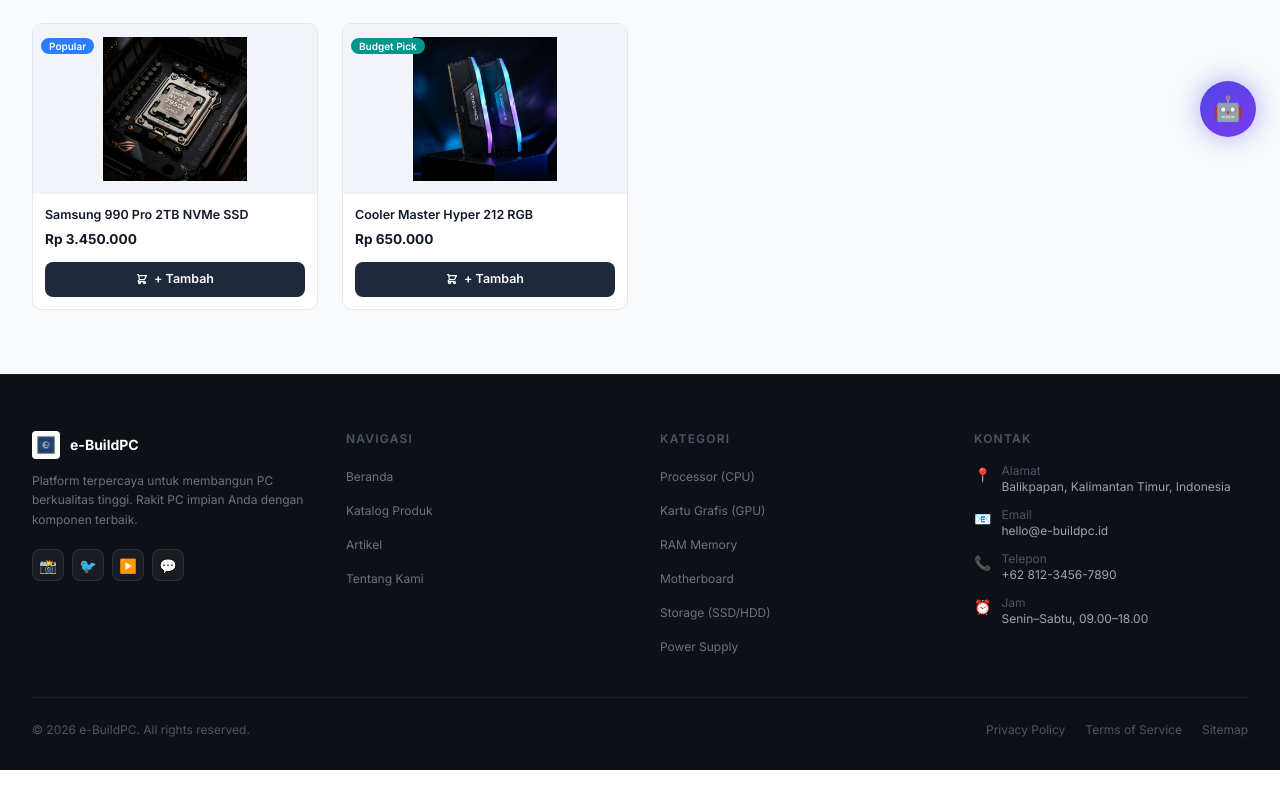
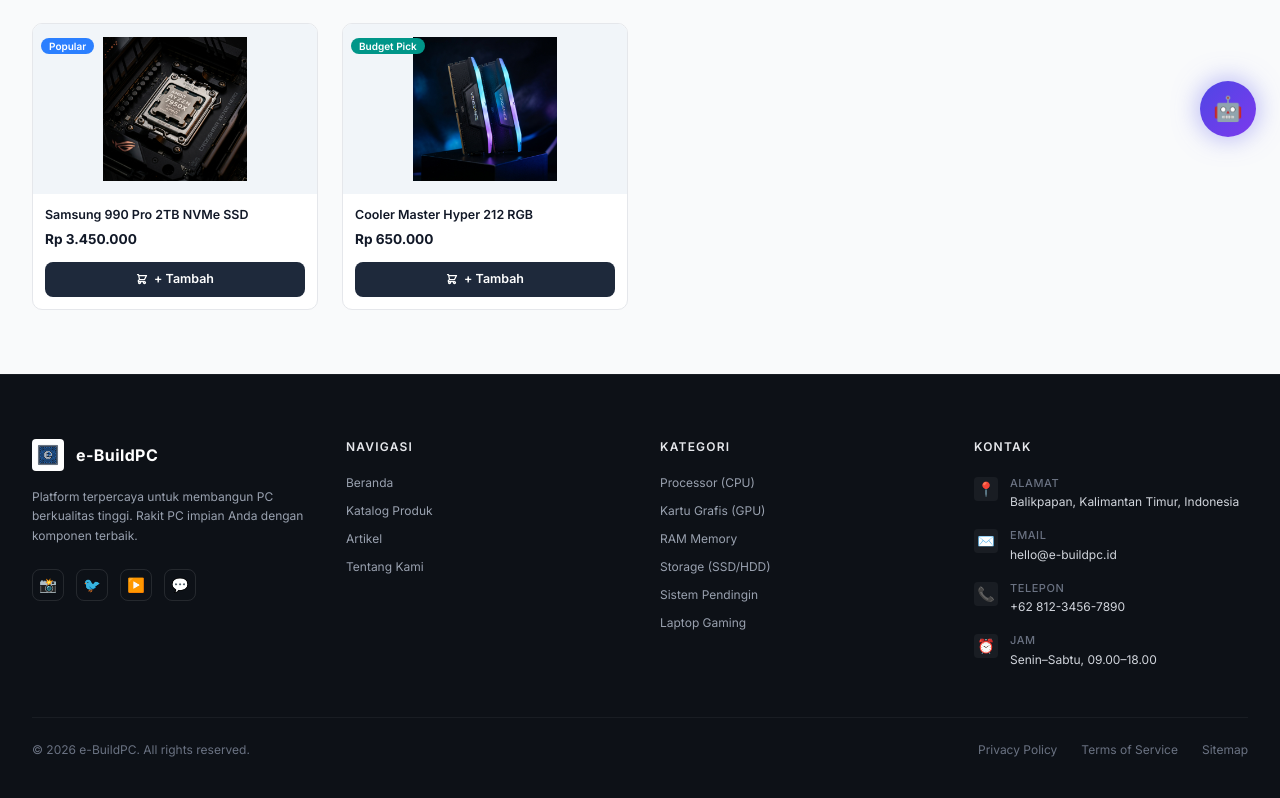
Before and after one commit to Fath10/pabwa3_ecommercepartpc, a Vue app: page /katalog in a window 1280 px wide. Shown: the part 639-1437 px from the top of the page. Before the commit the page ends 1409 px from the top, so only its background shows below. Built offline with nearby package versions, Linux system fonts and the light colour scheme.

Commit message:
edit bagian footer, next mau di update dikit

```diff
--- a/src/components/FooterSection.vue
+++ b/src/components/FooterSection.vue
@@ -1,98 +1,116 @@
 <template>
-  <footer style="background: #0d1117; border-top: 1px solid rgba(255,255,255,0.06); padding-top: 56px; padding-bottom: 32px;">
+  <footer class="bg-[#0d1117] border-t border-white/5 pt-16 pb-10 text-gray-400">
     <div class="max-w-7xl mx-auto px-4 sm:px-6 lg:px-8">
-      <div class="grid grid-cols-1 md:grid-cols-2 lg:grid-cols-4 gap-10 mb-10">
-        <!-- Brand -->
-        <div class="lg:col-span-1">
-          <div class="flex items-center gap-2.5 mb-3">
-            <img src="/logo.png" alt="e-BuildPC" class="w-7 h-7 rounded object-cover" />
-            <span class="font-bold text-white text-sm">e-BuildPC</span>
+
+      <div class="grid grid-cols-1 md:grid-cols-2 lg:grid-cols-4 gap-10 mb-12">
+
+        <div class="flex flex-col space-y-4">
+          <div class="flex items-center gap-3">
+            <img src="/logo.png" alt="e-BuildPC" class="w-8 h-8 rounded object-cover" />
+            <span class="font-bold text-white text-base tracking-wide">e-BuildPC</span>
           </div>
-          <p class="text-xs leading-relaxed mb-5" style="color: #6b7280;">
+          <p class="text-xs text-gray-400 leading-relaxed max-w-xs">
             Platform terpercaya untuk membangun PC berkualitas tinggi. Rakit PC impian Anda dengan komponen terbaik.
           </p>
-          <div class="flex gap-2">
-            <a v-for="s in socials" :key="s.name" href="#" :title="s.name"
-              class="w-8 h-8 rounded-lg flex items-center justify-center transition-all duration-150 hover:bg-white/10"
-              style="background: rgba(255,255,255,0.05); border: 1px solid rgba(255,255,255,0.08); color: #9ca3af; font-size: 14px;"
-            >{{ s.icon }}</a>
+          <div class="flex gap-3 pt-2">
+            <a v-for="s in socials" :key="s.name" :href="s.url" target="_blank" :title="s.name"
+               class="w-8 h-8 rounded-lg flex items-center justify-center border border-white/10 text-gray-400 hover:text-white hover:bg-white/5 hover:border-white/20 transition-all duration-200 text-sm"
+            >
+              {{ s.icon }}
+            </a>
           </div>
         </div>
-        <!-- Navigasi -->
+
         <div>
-          <h3 class="font-semibold mb-4 text-xs uppercase tracking-widest" style="color: #4b5563; letter-spacing: 0.1em;">Navigasi</h3>
-          <ul class="space-y-2.5">
+          <h3 class="font-semibold mb-5 text-xs text-gray-200 uppercase tracking-widest">Navigasi</h3>
+          <ul class="space-y-3">
             <li v-for="link in quickLinks" :key="link.path">
               <RouterLink :to="link.path"
-                class="text-xs transition-colors duration-150"
-                style="color: #6b7280;"
-                @mouseenter="e => e.target.style.color='#d1d5db'"
-                @mouseleave="e => e.target.style.color='#6b7280'"
-              >{{ link.label }}</RouterLink>
+                class="text-xs text-gray-400 hover:text-white transition-colors duration-200 block"
+              >
+                {{ link.label }}
+              </RouterLink>
             </li>
           </ul>
         </div>
-        <!-- Kategori -->
+
         <div>
-          <h3 class="font-semibold mb-4 text-xs uppercase tracking-widest" style="color: #4b5563; letter-spacing: 0.1em;">Kategori</h3>
-          <ul class="space-y-2.5">
-            <li v-for="cat in categories" :key="cat">
-              <a href="#" class="text-xs transition-colors duration-150"
-                style="color: #6b7280;"
-                @mouseenter="e => e.target.style.color='#d1d5db'"
-                @mouseleave="e => e.target.style.color='#6b7280'"
-              >{{ cat }}</a>
+          <h3 class="font-semibold mb-5 text-xs text-gray-200 uppercase tracking-widest">Kategori</h3>
+          <ul class="space-y-3">
+            <li v-for="cat in categories" :key="cat.value">
+              <RouterLink
+                :to="{ path: '/katalog', query: { category: cat.value } }"
+                class="text-xs text-gray-400 hover:text-white transition-colors duration-200 block"
+              >
+                {{ cat.label }}
+              </RouterLink>
             </li>
           </ul>
         </div>
-        <!-- Kontak -->
+
         <div>
-          <h3 class="font-semibold mb-4 text-xs uppercase tracking-widest" style="color: #4b5563; letter-spacing: 0.1em;">Kontak</h3>
-          <ul class="space-y-3">
-            <li v-for="c in contacts" :key="c.label" class="flex items-start gap-2.5">
-              <span class="text-sm mt-0.5" style="color: #6b7280;">{{ c.icon }}</span>
-              <div>
-                <p class="text-xs" style="color: #4b5563;">{{ c.label }}</p>
-                <p class="text-xs" style="color: #9ca3af;">{{ c.value }}</p>
+          <h3 class="font-semibold mb-5 text-xs text-gray-200 uppercase tracking-widest">Kontak</h3>
+          <ul class="space-y-4">
+            <li v-for="c in contacts" :key="c.label" class="flex items-start gap-3">
+              <span class="text-sm mt-0.5 text-gray-400 bg-white/5 w-6 h-6 rounded flex items-center justify-center flex-shrink-0">
+                {{ c.icon }}
+              </span>
+              <div class="space-y-0.5">
+                <p class="text-[11px] font-medium text-gray-500 uppercase tracking-wider">{{ c.label }}</p>
+                <p class="text-xs text-gray-300 leading-normal">{{ c.value }}</p>
               </div>
             </li>
           </ul>
         </div>
       </div>
-      <!-- Bottom bar -->
-      <div class="flex flex-col sm:flex-row items-center justify-between gap-3 pt-6" style="border-top: 1px solid rgba(255,255,255,0.06);">
-        <p class="text-xs" style="color: #4b5563;">© {{ currentYear }} e-BuildPC. All rights reserved.</p>
-        <div class="flex gap-5">
-          <a v-for="link in legalLinks" :key="link" href="#" class="text-xs transition-colors" style="color: #4b5563;"
-            @mouseenter="e => e.target.style.color='#9ca3af'"
-            @mouseleave="e => e.target.style.color='#4b5563'"
-          >{{ link }}</a>
+
+      <div class="flex flex-col sm:flex-row items-center justify-between gap-4 pt-6 border-t border-white/5">
+        <p class="text-xs text-gray-500">© {{ currentYear }} e-BuildPC. All rights reserved.</p>
+        <div class="flex gap-6">
+          <a v-for="link in legalLinks" :key="link" href="#" @click.prevent
+             class="text-xs text-gray-500 hover:text-gray-300 transition-colors duration-200"
+          >
+            {{ link }}
+          </a>
         </div>
       </div>
+
     </div>
   </footer>
 </template>
+
 <script setup>
-// Tahun otomatis mengikuti tahun berjalan (saat ini 2026) — tidak perlu update manual tiap tahun.
 const currentYear = new Date().getFullYear()
+
 const socials = [
-  { name: 'Instagram', icon: '📸' },
-  { name: 'Twitter', icon: '🐦' },
-  { name: 'YouTube', icon: '▶️' },
-  { name: 'WhatsApp', icon: '💬' },
+  { name: 'Instagram', icon: '📸', url: 'https://instagram.com' },
+  { name: 'Twitter', icon: '🐦', url: 'https://twitter.com' },
+  { name: 'YouTube', icon: '▶️', url: 'https://youtube.com' },
+  { name: 'WhatsApp', icon: '💬', url: 'https://wa.me/6281234567890' },
 ]
+
 const quickLinks = [
   { label: 'Beranda', path: '/' },
   { label: 'Katalog Produk', path: '/katalog' },
   { label: 'Artikel', path: '/artikel' },
   { label: 'Tentang Kami', path: '/tentang' },
 ]
-const categories = ['Processor (CPU)', 'Kartu Grafis (GPU)', 'RAM Memory', 'Motherboard', 'Storage (SSD/HDD)', 'Power Supply']
+
+const categories = [
+  { label: 'Processor (CPU)', value: 'Processor' },
+  { label: 'Kartu Grafis (GPU)', value: 'GPU' },
+  { label: 'RAM Memory', value: 'RAM' },
+  { label: 'Storage (SSD/HDD)', value: 'Storage' },
+  { label: 'Sistem Pendingin', value: 'Cooling' },
+  { label: 'Laptop Gaming', value: 'Laptop' }
+]
+
 const contacts = [
   { icon: '📍', label: 'Alamat', value: 'Balikpapan, Kalimantan Timur, Indonesia' },
-  { icon: '📧', label: 'Email', value: 'hello@e-buildpc.id' },
+  { icon: '✉️', label: 'Email', value: 'hello@e-buildpc.id' },
   { icon: '📞', label: 'Telepon', value: '+62 812-3456-7890' },
   { icon: '⏰', label: 'Jam', value: 'Senin–Sabtu, 09.00–18.00' },
 ]
+
 const legalLinks = ['Privacy Policy', 'Terms of Service', 'Sitemap']
 </script>
--- a/src/views/KatalogPage.vue
+++ b/src/views/KatalogPage.vue
@@ -1,15 +1,12 @@
 <template>
   <main class="pt-24 pb-16 min-h-screen" style="background: #f9fafb;">
     <div class="max-w-7xl mx-auto px-4 sm:px-6 lg:px-8">
-      <!-- Header -->
       <div class="text-center mb-12">
         <h1 class="text-4xl font-black mb-3" style="color: #111827;">Katalog <span class="text-indigo-600">Produk</span></h1>
         <p class="text-gray-500">Temukan komponen PC terbaik untuk kebutuhan Anda</p>
       </div>
 
-      <!-- Filter Bar -->
       <div class="flex flex-col sm:flex-row gap-4 mb-8">
-        <!-- Search -->
         <div class="relative flex-1">
           <svg class="absolute left-3 top-1/2 -translate-y-1/2 w-5 h-5 text-gray-500" fill="none" viewBox="0 0 24 24" stroke="currentColor">
             <path stroke-linecap="round" stroke-linejoin="round" stroke-width="2" d="M21 21l-6-6m2-5a7 7 0 11-14 0 7 7 0 0114 0z" />
@@ -24,7 +21,6 @@
           />
         </div>
 
-        <!-- Category Filter -->
         <select
           v-model="selectedCategory"
           id="category-filter"
@@ -35,7 +31,6 @@
           <option v-for="cat in categories" :key="cat" :value="cat">{{ cat }}</option>
         </select>
 
-        <!-- Sort -->
         <select
           v-model="sortBy"
           id="sort-filter"
@@ -49,12 +44,10 @@
         </select>
       </div>
 
-      <!-- Results count -->
       <div class="flex items-center justify-between mb-6">
         <p class="text-sm" style="color: #6b7280;">
           Menampilkan <span class="font-semibold" style="color: #111827;">{{ filteredProducts.length }}</span> produk
         </p>
-        <!-- Category pills -->
         <div class="flex flex-wrap gap-2">
           <button
             @click="selectedCategory = ''"
@@ -67,13 +60,12 @@
             :key="cat"
             @click="selectedCategory = cat"
             class="px-3 py-1 rounded-full text-xs font-medium transition-all"
-            :class="selectedCategory === cat ? 'bg-indigo-600 text-white' : 'bg-white text-gray-500 hover:bg-gray-100'"
+            :class="selectedCategory.toLowerCase().trim() === cat.toLowerCase().trim() ? 'bg-indigo-600 text-white' : 'bg-white text-gray-500 hover:bg-gray-100'"
             style="border: 1px solid #e5e7eb;"
           >{{ cat }}</button>
         </div>
       </div>
 
-      <!-- Product Grid -->
       <div v-if="filteredProducts.length > 0" class="grid grid-cols-1 sm:grid-cols-2 lg:grid-cols-3 xl:grid-cols-4 gap-6">
         <ProductCard
           v-for="product in filteredProducts"
@@ -83,7 +75,6 @@
         />
       </div>
 
-      <!-- Empty state -->
       <div v-else class="text-center py-20">
         <div class="text-6xl mb-4">😔</div>
         <h3 class="text-white text-xl font-bold mb-2">Produk Tidak Ditemukan</h3>
@@ -97,17 +88,37 @@
 </template>
 
 <script setup>
-import { ref, computed } from 'vue'
+import { ref, computed, onMounted, watch } from 'vue'
+import { useRoute } from 'vue-router'
 import ProductCard from '../components/ProductCard.vue'
 import { products } from '../store.js'
 
 defineEmits(['add-to-cart'])
 
+const route = useRoute()
+
 const search = ref('')
 const selectedCategory = ref('')
 const sortBy = ref('default')
 
-const categories = [...new Set(products.map(p => p.category))]
+const categories = [...new Set(products.map(p => p.category.trim()))]
+
+function applyCategoryFromQuery() {
+  if (route.query.category) {
+    selectedCategory.value = route.query.category
+  }
+}
+
+onMounted(() => {
+  applyCategoryFromQuery()
+})
+
+watch(
+  () => route.query.category,
+  () => {
+    applyCategoryFromQuery()
+  }
+)
 
 const filteredProducts = computed(() => {
   let result = [...products]
@@ -115,7 +126,9 @@
     result = result.filter(p => p.name.toLowerCase().includes(search.value.toLowerCase()))
   }
   if (selectedCategory.value) {
-    result = result.filter(p => p.category === selectedCategory.value)
+    result = result.filter(p =>
+      p.category.toLowerCase().trim() === selectedCategory.value.toLowerCase().trim()
+    )
   }
   if (sortBy.value === 'price-asc') result.sort((a, b) => a.price - b.price)
   else if (sortBy.value === 'price-desc') result.sort((a, b) => b.price - a.price)
```
